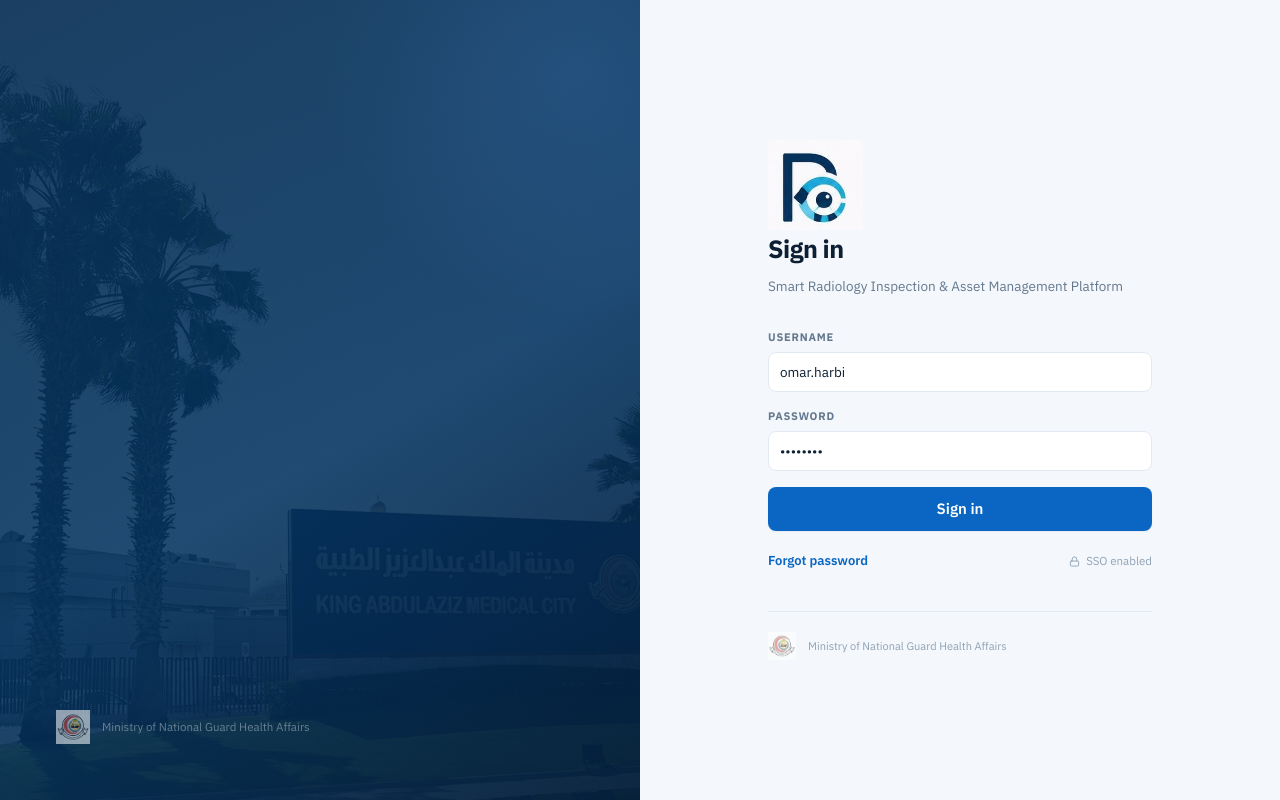
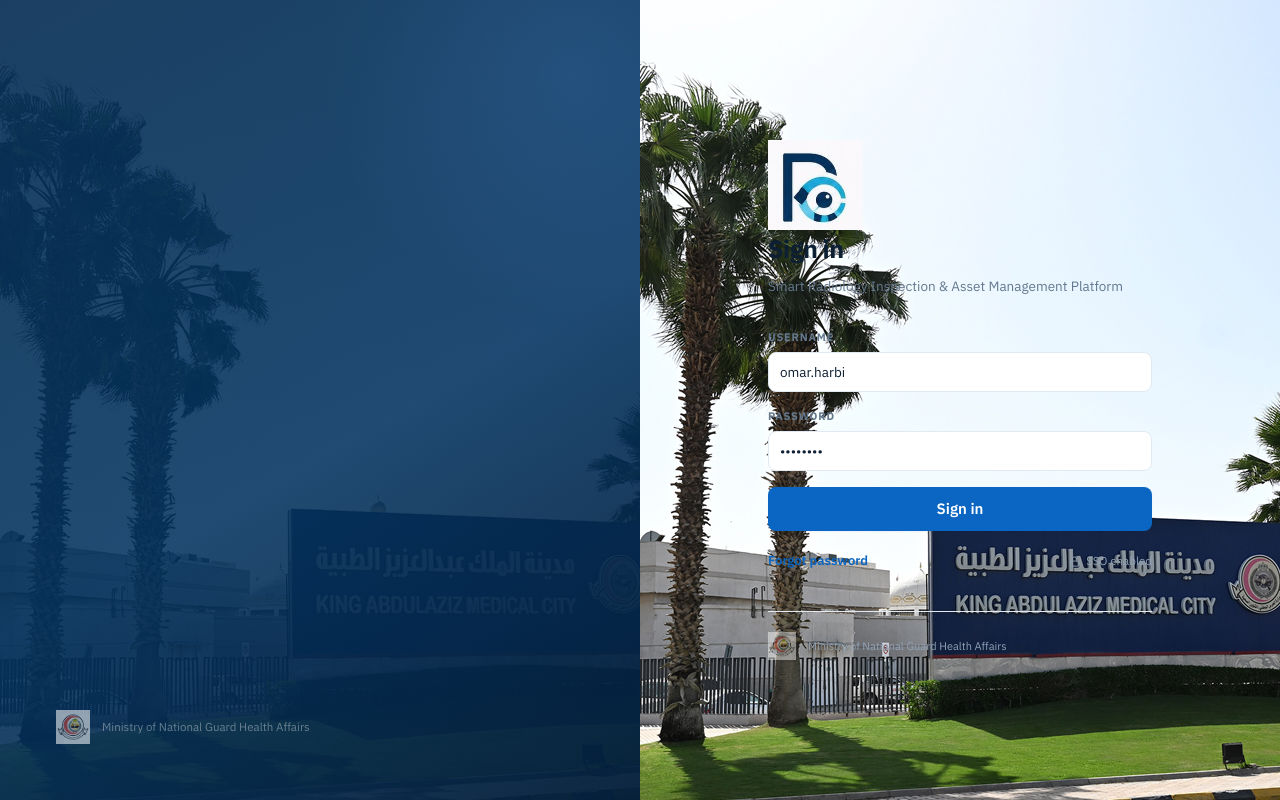
Before and after one commit to wdv59jyhb6-hue/Dris, a React (Vite) app: page / in a window 1280 px wide. Built offline with nearby package versions, Linux system fonts and the light colour scheme.

Commit message:
Update App.jsx

```diff
--- a/src/App.jsx
+++ b/src/App.jsx
@@ -473,7 +473,8 @@
         <div style={{fontSize:11.5,color:"rgba(255,255,255,.38)"}}>Ministry of National Guard Health Affairs</div>
       </div>
     </div>
-    <div className="flex-1 flex items-center justify-center p-6">
+    <div className="flex-1 flex items-center justify-center p-6" style={{backgroundImage:"url(/hospital.jpg)",backgroundSize:"cover",backgroundPosition:"center"}}>
+
       <div className="w-full max-w-sm" style={{animation:`fadeRise .6s ${EASE} both`}}>
         <img src="/logo-light.png" alt="RadVision" style={{height:90,objectFit:"contain",mixBlendMode:"multiply"}}/>
 
```
